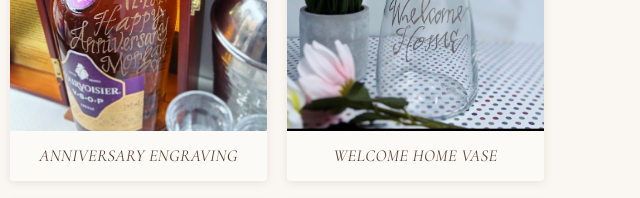
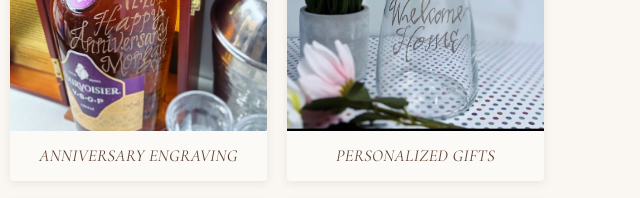
Before and after one commit to valligraphyink/valligraphy, a plain HTML site: page index.html in a window 1280 px wide. Shown: the part 1920-2118 px from the top of the page, 640-1280 px from the left. Drawn offline with nearby package versions, Linux system fonts and the light colour scheme; a script that the page names is missing.

Commit message:
Rename vase gallery caption to Personalized Gifts

```diff
--- a/index.html
+++ b/index.html
@@ -67,7 +67,7 @@
             </figure>
             <figure class="gallery-item">
               <img src="vase.jpg" alt="Welcome Home calligraphy on a glass vase" width="845" height="827" loading="lazy" decoding="async" />
-              <figcaption>WELCOME HOME VASE</figcaption>
+              <figcaption>PERSONALIZED GIFTS</figcaption>
             </figure>
             <figure class="gallery-item">
               <img src="roller.JPG" alt="Custom engraving on a roller bottle" width="620" height="827" loading="lazy" decoding="async" />
```
